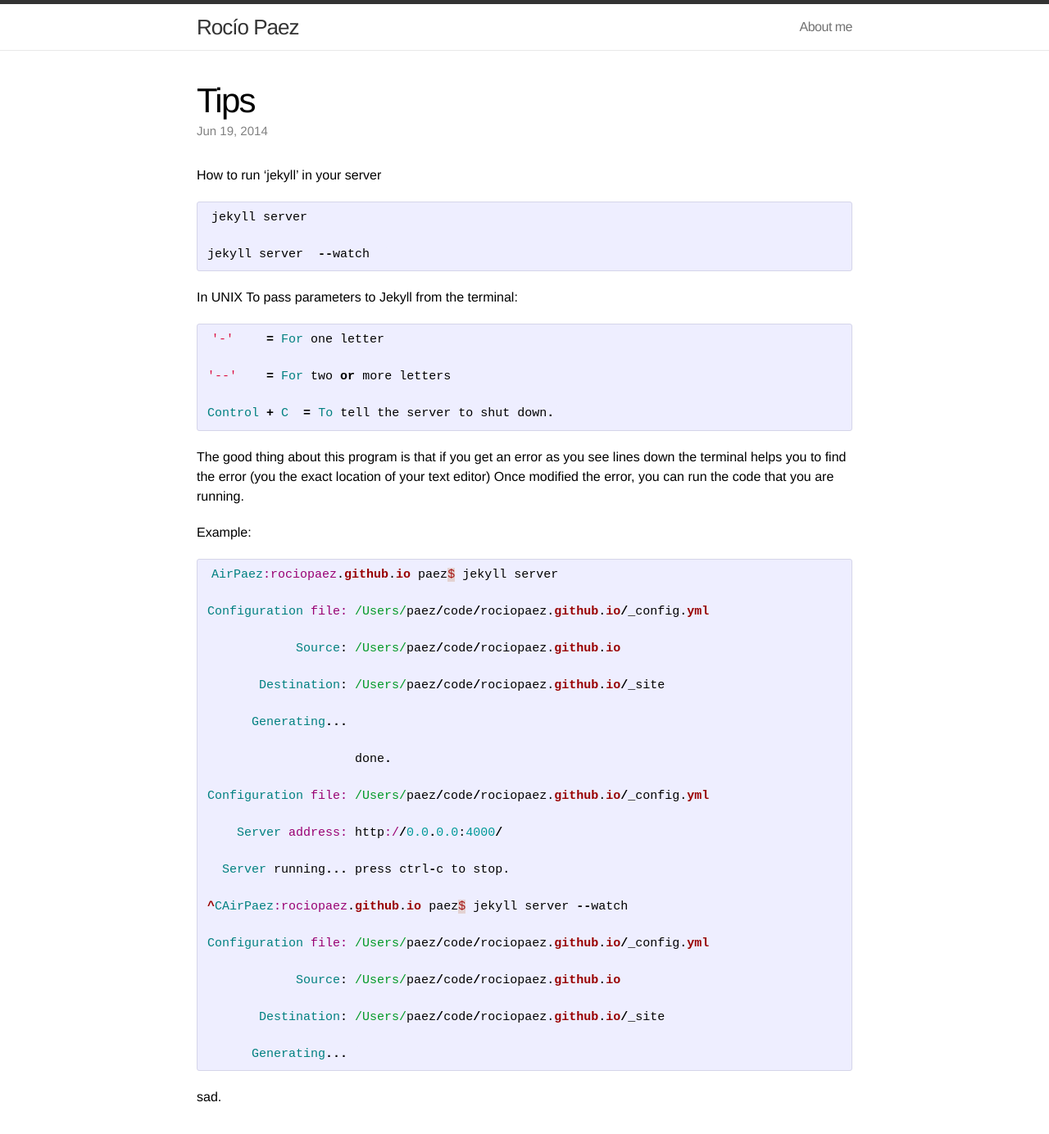
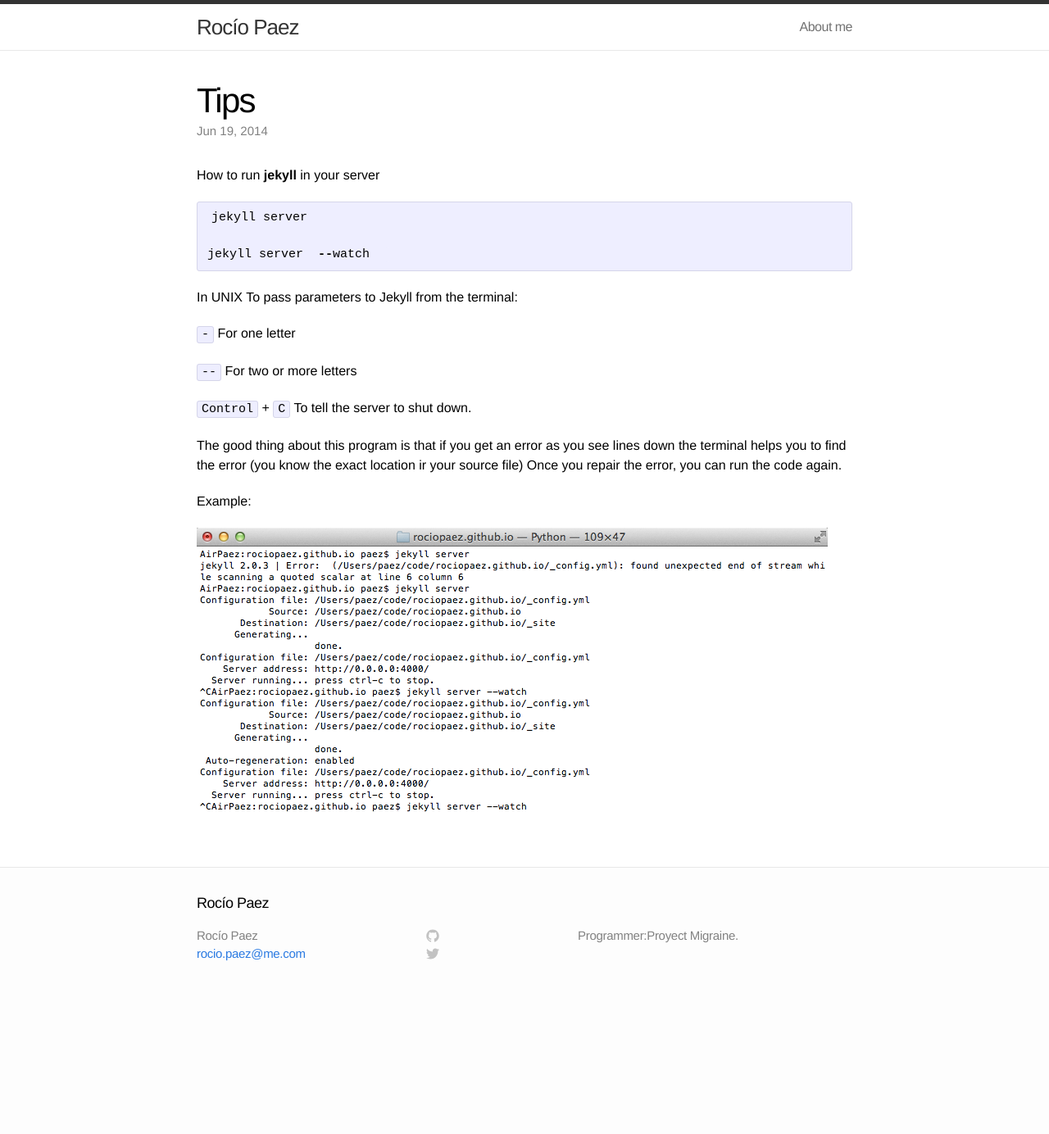
Before and after one commit to rociopaez/rociopaez.github.io, a Jekyll site: the page built from _posts/2014-06-19-tips.markdown, in a window 1280 px wide and 1400 px high. Shown: the top 1384 px of the window at 82% size. Built offline with Jekyll 4.4.1, drawn with Linux system fonts in a browser that asks for light colours.

Commit message:
Rename file, add image.
File: Tips
Image: ![yo](/images/image_1.png)

```diff
--- a/_posts/2014-06-19-.markdown
+++ b/_posts/2014-06-19-tips.markdown
@@ -5,7 +5,7 @@
 categories: Proyect Summer of Code
 ---
 
-How to run 'jekyll' in your server
+How to run **jekyll** in your server
 
 
 {% highlight ruby %}
@@ -18,22 +18,25 @@
 
 In UNIX To pass parameters to Jekyll from the terminal:
 
-{% highlight ruby %}
 
-'-'	= For one letter
 
-'--'	= For two or more letters
+`-`		For one letter
 
-Control + C  = To tell the server to shut down.
+`--`	For two or more letters
 
-{% endhighlight %}
+`Control` + `C`	To tell the server to shut down.
 
-The good thing about this program is that if you get an error as you see lines down the terminal helps you to find the error (you the exact location of your text editor)
-Once modified the error, you can run the code that you are running.
+
+
+
+The good thing about this program is that if you get an error as you see lines down the terminal helps you to find the error (you know the exact location ir your source file)
+Once you repair the error, you can run the code again.
 
 Example:
 
-{% highlight ruby %}
+![yo](/images/image_1.png)
+
+<!-- {% highlight ruby %}
 
 AirPaez:rociopaez.github.io paez$ jekyll server
 
@@ -63,6 +66,4 @@
 
       Generating...
 
-{% endhighlight %}
-
-sad.
+{% endhighlight %} -->
```
